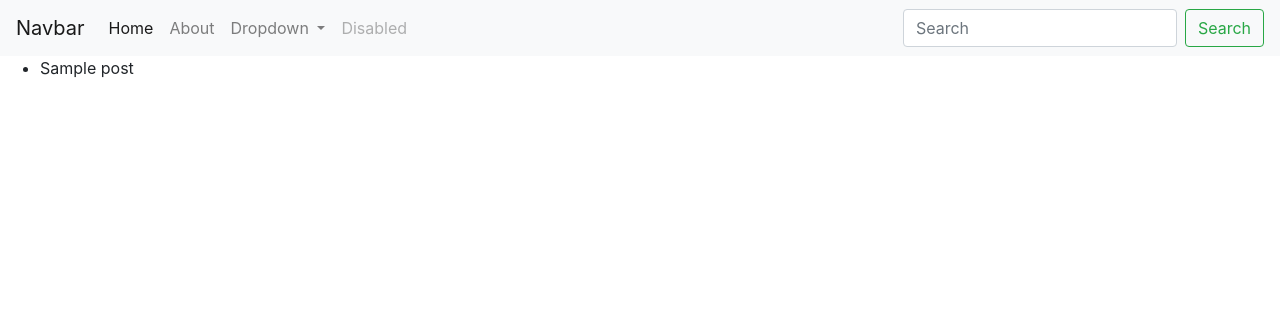
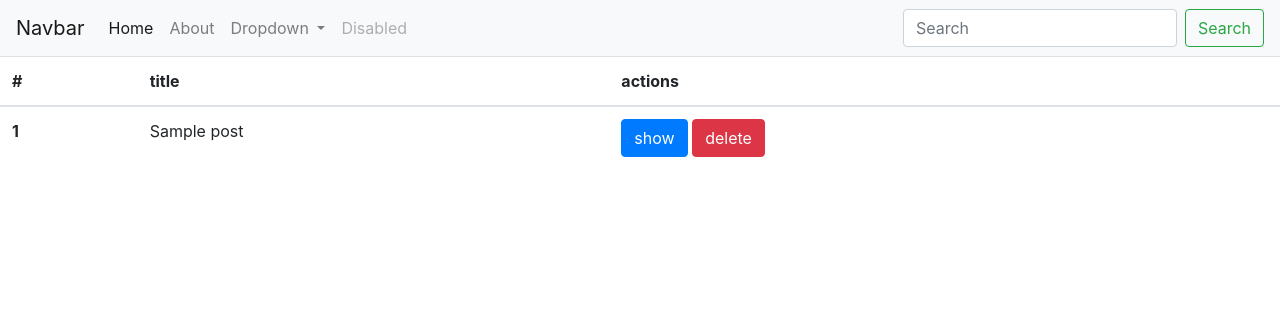
Before and after one commit to sukhoy94/sfcourse, a Symfony app: template templates/post/index.html.twig in a window 1280 px wide. Shown: the top 316 px of the page. Run offline with Twig, Linux system fonts and the light colour scheme; the template is opened without the code that fills it: most values are stand-ins (such as "Sample title", 1, 10 or a date in 2020); some libraries are stand-ins or nearby versions.

Commit message:
list all posts in a table

```diff
--- a/templates/post/index.html.twig
+++ b/templates/post/index.html.twig
@@ -1,11 +1,30 @@
 {% extends 'base.html.twig' %}
 
-{% block title %}Hello PostController!{% endblock %}
+{% block title %}Posts!{% endblock %}
 
 {% block body %}
+    <table class="table">
+        <thead>
+        <tr>
+            <th scope="col">#</th>
+            <th scope="col">title</th>
+            <th scope="col">actions</th>
+        </tr>
+        </thead>
+        <tbody>
+        {% for post in posts %}
+            <tr>
+                <th scope="row">{{ post.id }}</th>
+                <td>{{ post.title|e }}</td>
+                <td>
+                    <a role="button" class="btn btn-primary" href="{{ path('posts.show', {id: post.id}) }}">show</a>
+                    <a role="button" class="btn btn-danger" href="{{ path('posts.delete', {id: post.id}) }}">delete</a>
+                </td>
+            </tr>
+        {% endfor %}
+        </tbody>
+    </table>
     <ul>
-        {% for post in posts %}
-            <li>{{ post.title|e }}</li>
-        {% endfor %}
+
     </ul>
 {% endblock %}
```
Also changed, not shown: src/Controller/PostController.php (+6 -5 lines).
